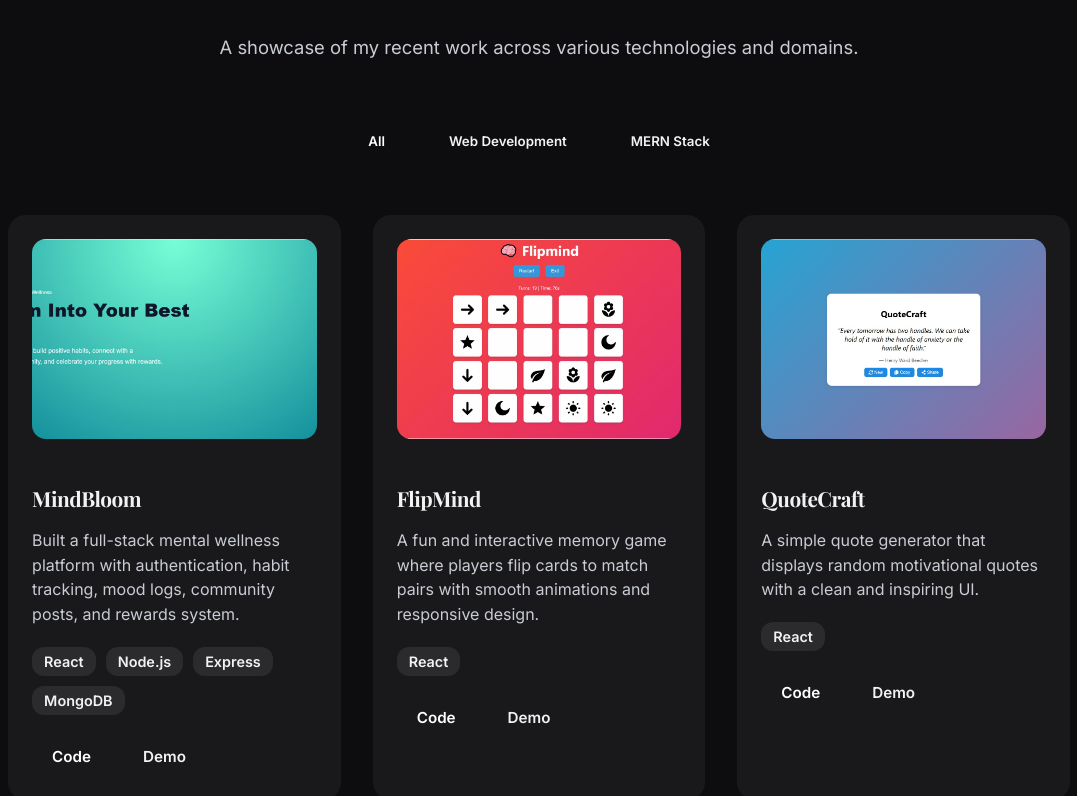
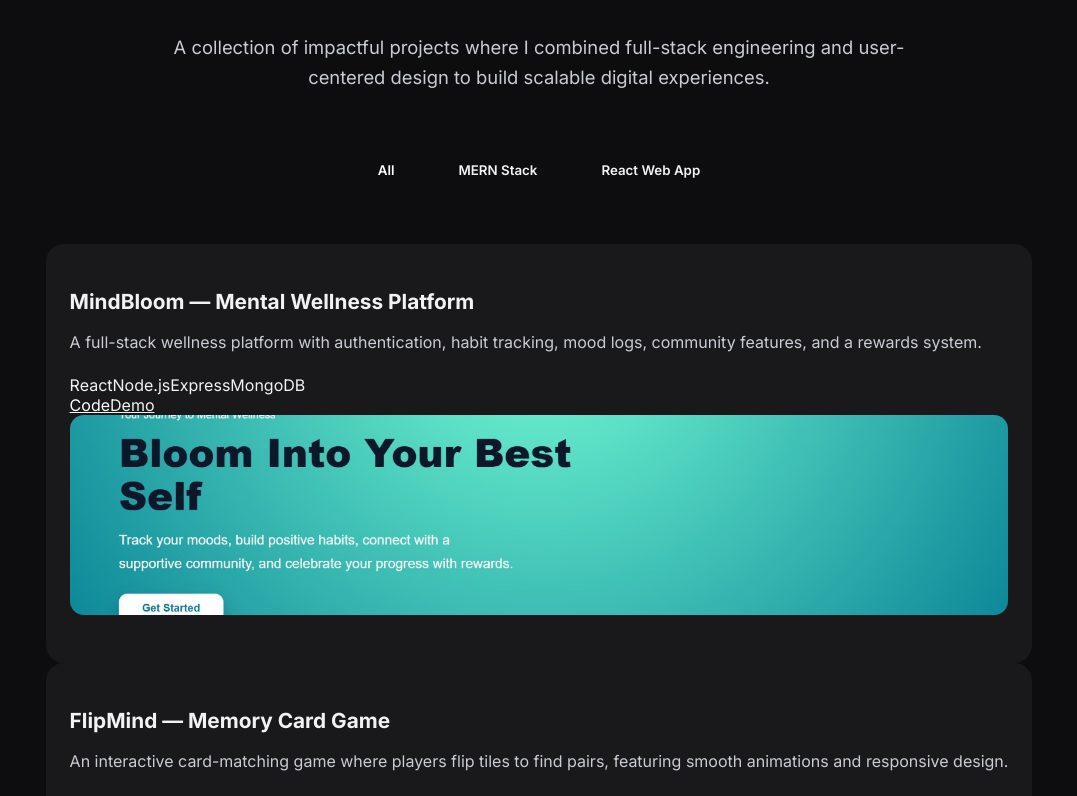
Before and after one commit to Khushbu696/Portfolio, a React (Vite) app: page / in a window 1280 px wide. Shown: the part 2600-3396 px from the top of the page, without its empty margins (101-1178 px from the left). Built offline with nearby package versions, Linux system fonts and the light colour scheme; a web font is replaced by a local one.

Commit message:
Changed the structure of the project cards and updated the filter options

```diff
--- a/src/components/ProjectSection.jsx
+++ b/src/components/ProjectSection.jsx
@@ -11,21 +11,21 @@ const ProjectsSection = () => {
     const projects = [
         {
             id: 1,
-            title: "MindBloom",
+            title: "MindBloom — Mental Wellness Platform",
             category: "MERN Stack",
             description:
-                "Built a full-stack mental wellness platform with authentication, habit tracking, mood logs, community posts, and rewards system.",
-            tech: ["React", , "Node.js", "Express", "MongoDB"],
+                "A full-stack wellness platform with authentication, habit tracking, mood logs, community features, and a rewards system.",
+            tech: ["React", "Node.js", "Express", "MongoDB"],
             image: mindbloom,
             code: "https://github.com/Khushbu696/MindBloom",
             demo: "https://k-mindbloom.netlify.app",
         },
         {
             id: 2,
-            title: "FlipMind",
-            category: "Web Development",
+            title: "FlipMind — Memory Card Game",
+            category: "React Web App",
             description:
-                "A fun and interactive memory game where players flip cards to match pairs with smooth animations and responsive design.",
+                "An interactive card-matching game where players flip tiles to find pairs, featuring smooth animations and responsive design.",
             tech: ["React"],
             image: flipmind,
             code: "https://github.com/Khushbu696/FlipMind",
@@ -33,10 +33,10 @@ const ProjectsSection = () => {
         },
         {
             id: 3,
-            title: "QuoteCraft",
-            category: "Web Development",
+            title: "QuoteCraft — Inspirational Quotes Generator",
+            category: "React Web App",
             description:
-                "A simple quote generator that displays random motivational quotes with a clean and inspiring UI.",
+                "A minimal quote generator that displays motivational quotes with a clean interface and lightweight UI experience.",
             tech: ["React"],
             image: quotecraft,
             code: "https://github.com/Khushbu696/QuoteCraft",
@@ -44,10 +44,10 @@ const ProjectsSection = () => {
         },
         {
             id: 4,
-            title: "Weather App",
-            category: "Web Development",
+            title: "Weather App — Real-time Weather Dashboard",
+            category: "React Web App",
             description:
-                "Weather App is a simple application that fetches real-time weather data using the OpenWeather API. It displays current temperature, weather conditions and wind speed.",
+                "A weather dashboard that fetches real-time temperature, wind speed, and climate conditions using OpenWeather API.",
             tech: ["React"],
             image: weather,
             code: "https://github.com/Khushbu696/Weather_app",
@@ -65,11 +65,13 @@ const ProjectsSection = () => {
             <h2 className="projects-title">Featured Projects</h2>
 
             <p className="projects-subtext">
-                A showcase of my recent work across various technologies and domains.
+                A collection of impactful projects where I combined full-stack engineering
+                and user-centered design to build scalable digital experiences.
             </p>
 
             <div className="filter-buttons">
-                {["All", "Web Development", "MERN Stack"].map((filter) => (
+                {["All", "MERN Stack", "React Web App"].map(
+                    (filter) => (
                         <button
                             key={filter}
                             className={`filter-btn ${activeFilter === filter ? "active" : ""
@@ -78,38 +80,35 @@ const ProjectsSection = () => {
                         >
                             {filter}
                         </button>
-                ))}
+                    )
+                )}
             </div>
 
-            <div className="projects-container">
+            <div className="projects-grid">
                 {filteredProjects.map((project) => (
                     <div className="project-card" key={project.id}>
-                        <img
-                            src={project.image}
-                            alt={project.title}
-                            className="project-image"
-                        />
 
-                        <h3 className="project-title">{project.title}</h3>
+                        <div className="project-text">
+                            <p className="project-title">{project.title}</p>
 
                             <p className="project-description">
                                 {project.description}
                             </p>
 
-                        <div className="project-tags">
-                            {project.tech.map((tech) => (
-                                <span className="tag" key={tech}>
+                            <div className="tech-stack">
+                                {project.tech.map((tech, index) => (
+                                    <span className="tech-chip" key={index}>
                                         {tech}
                                     </span>
                                 ))}
                             </div>
 
-                        <div className="project-buttons">
+                            <div className="project-actions">
                                 <a
                                     href={project.code}
                                     target="_blank"
                                     rel="noreferrer"
-                                className="btn code-btn"
+                                    className="code-btn"
                                 >
                                     Code
                                 </a>
@@ -118,11 +117,21 @@ const ProjectsSection = () => {
                                     href={project.demo}
                                     target="_blank"
                                     rel="noreferrer"
-                                className="btn demo-btn"
+                                    className="demo-btn"
                                 >
                                     Demo
                                 </a>
                             </div>
+                        </div>
+
+                        <div className="project-image-wrapper">
+                            <img
+                                src={project.image}
+                                alt={project.title}
+                                className="project-image"
+                            />
+                        </div>
+
                     </div>
                 ))}
             </div>
```
Lines whose indentation alone changed are shown as unchanged.
